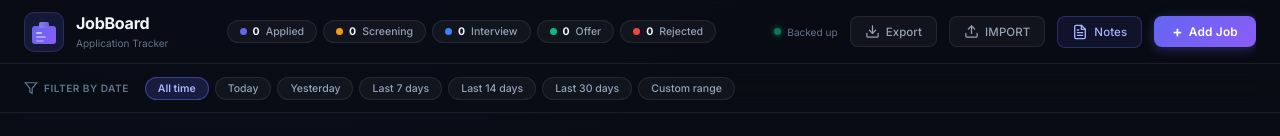
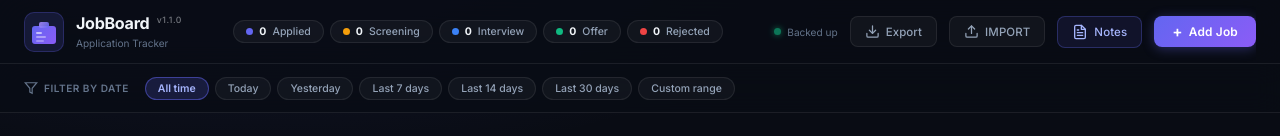
Before and after one commit to pmitchell-dev/JobBoard, a website: page public/index.html in a window 1280 px wide. Shown: the top 136 px of the page. Drawn offline with nearby package versions, Linux system fonts and the light colour scheme; no server answers.

Commit message:
build: add version v1.1.0 to layout and logging

```diff
--- a/public/app.js
+++ b/public/app.js
@@ -15,6 +15,7 @@ const COLUMNS = [
 
 // ── Init ──────────────────────────────────────────────────────────────────
 document.addEventListener('DOMContentLoaded', async () => {
+  console.log("JobBoard loaded: v1.1.0");
   document.getElementById('addDate').value = todayStr();
   await loadJobs();
   renderBoard();
--- a/public/index.html
+++ b/public/index.html
@@ -37,7 +37,7 @@
           </svg>
         </div>
         <div class="brand-text">
-          <h1>JobBoard</h1>
+          <h1>JobBoard <span style="font-size: 0.62rem; opacity: 0.45; font-weight: 500; letter-spacing: 0.5px; margin-left: 4px; vertical-align: super;">v1.1.0</span></h1>
           <span class="brand-sub">Application Tracker</span>
         </div>
       </div>
```
